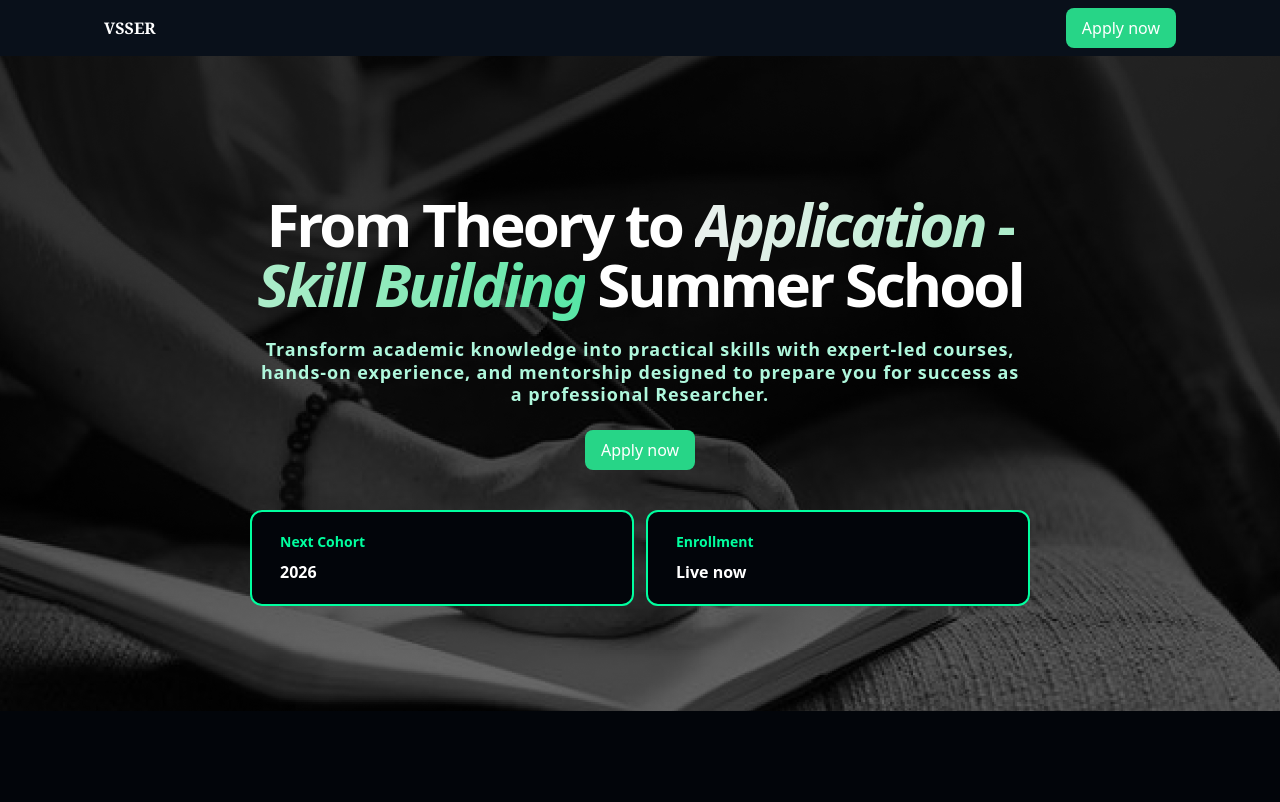
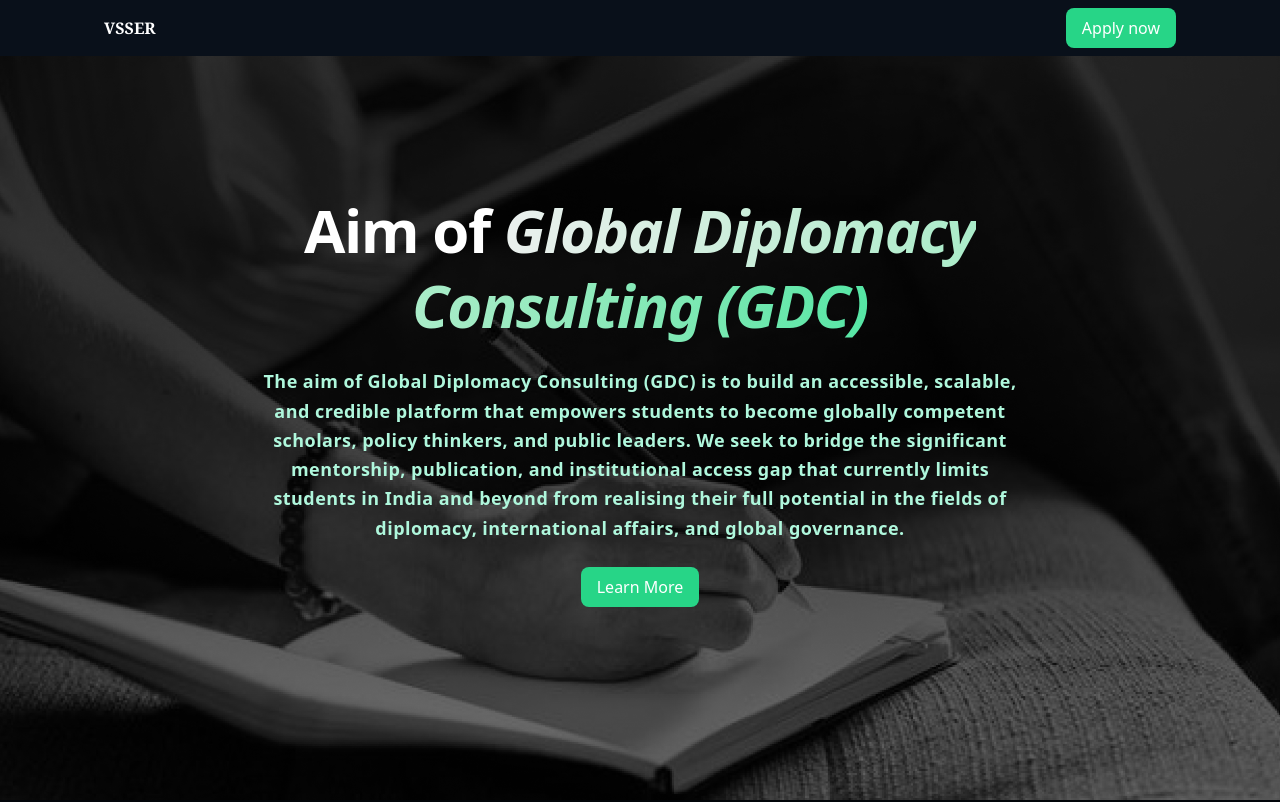
Before and after one commit to Mayank-Pandey-Ji/GDC-Website, a React (Vite) app: page / in a window 1280 px wide. Shown: the top 802 px of the page. Built offline with nearby package versions, Linux system fonts and the light colour scheme.

Commit message:
Update HeroPage.jsx

```diff
--- a/src/pages/HeroPage.jsx
+++ b/src/pages/HeroPage.jsx
@@ -1,59 +1,60 @@
-// /pages/HeroPage.jsx
 import { useNavigate } from "react-router-dom"
+import { motion } from "framer-motion"
 
 const HeroPage = () => {
   const navigate = useNavigate()
   const goToAbout = () => {
     navigate('/about');
   };
+
   return (
     <section id="hero">
-      <div className="w-full relative h-[100vh] z-10 bg-[#02050a]">
-        <img
+      <div className="w-full relative h-[100vh] z-10 bg-[#02050a] overflow-hidden">
+        <motion.img
+          initial={{ scale: 1.1 }}
+          animate={{ scale: 1 }}
+          transition={{ duration: 1.5, ease: "easeOut" }}
           src="/hero_bg.png"
-          alt="Hero Background"
-          className="absolute top-0 left-0 w-full h-full sm:h-auto sm:relative sm:object-none object-cover object-center -z-10"
+          alt="Background"
+          className="absolute top-0 left-0 w-full h-full object-cover object-center -z-10"
         />
 
-        <div className="absolute top-0 left-0 right-0 h-full flex flex-col items-center justify-center px-6 sm:px-10 text-center">
-          <h1 className="text-4xl sm:text-5xl md:text-6xl font-semibold leading-tighter tracking-tighter text-white max-w-3xl">
-            From Theory to {" "}
-            <span className="bg-gradient-to-r from-[#ebf0ee] to-[#55e6a5] bg-clip-text text-transparent italic">
-             Application - Skill Building
-            </span>{" "}
-            Summer School
-          </h1>
-          <h2 className="text-[#aff7dc] font-semibold py-6 tracking-wider leading-tight max-w-3xl text-base sm:text-lg">
-            Transform academic knowledge into practical skills with expert-led
-            courses, hands-on experience, and mentorship designed to prepare you
-            for success as a professional Researcher.
-          </h2>
-          <div className="flex flex-col sm:flex-row gap-4 items-center text-white">
-            <button onClick={goToAbout} className="bg-[#27d587] hover:bg-[#f0f2f1] hover:text-[#5fc094] rounded-lg py-2 px-4 transition-all duration-300 hover:cursor-pointer">
-            Apply now
-          </button>
-            {/* <span className="text-sm sm:text-base font-semibold px-6 w-xs text-center">
-              🟢 C5 is ongoing. Enrollment for C6 is live.
-            </span> */}
-          </div>
-          <div className="flex flex-col sm:flex-row gap-3 pt-10 ">
-            <div className="w-sm rounded-xl border-2 border-[#00ff9f] bg-[#02050a] flex flex-col px-7 py-5 items-baseline justify-center gap-y-2">
-              <span className="text-[#00ff9f] text-sm font-bold">
-                Next Cohort
-              </span>
-              <span className="text-white font-bold">2026</span>
-            </div>
-            <div className="w-sm rounded-xl border-2 border-[#00ff9f] bg-[#02050a] flex flex-col px-7 py-5 items-baseline justify-center gap-y-2">
-              <span className="text-[#00ff9f] text-sm font-bold">
-                Enrollment
-              </span>
-              <span className="text-white font-bold">Live now</span>
-            </div>
-          </div>
-        </div>
+        <motion.div
+          initial={{ opacity: 0, y: 50 }}
+          animate={{ opacity: 1, y: 0 }}
+          transition={{ duration: 1 }}
+          className="absolute inset-0 flex flex-col items-center justify-center px-6 sm:px-10 text-center"
+        >
+          <motion.h1
+            initial={{ opacity: 0, y: -30 }}
+            animate={{ opacity: 1, y: 0 }}
+            transition={{ delay: 0.4, duration: 0.8 }}
+            className="text-4xl sm:text-5xl md:text-6xl font-semibold leading-tight tracking-tight text-white max-w-3xl"
+          >
+            Aim of <span className="bg-gradient-to-r from-[#ebf0ee] to-[#55e6a5] bg-clip-text text-transparent italic">Global Diplomacy Consulting (GDC)</span>
+          </motion.h1>
+          <motion.h2
+            initial={{ opacity: 0, y: 20 }}
+            animate={{ opacity: 1, y: 0 }}
+            transition={{ delay: 0.6, duration: 0.8 }}
+            className="text-[#aff7dc] font-semibold py-6 tracking-wide leading-relaxed max-w-3xl text-base sm:text-lg"
+          >
+            The aim of Global Diplomacy Consulting (GDC) is to build an accessible, scalable, and credible platform that empowers students to become globally competent scholars, policy thinkers, and public leaders. We seek to bridge the significant mentorship, publication, and institutional access gap that currently limits students in India and beyond from realising their full potential in the fields of diplomacy, international affairs, and global governance.
+          </motion.h2>
+          <motion.div
+            initial={{ opacity: 0 }}
+            animate={{ opacity: 1 }}
+            transition={{ delay: 0.8, duration: 0.5 }}
+            className="flex flex-col sm:flex-row gap-4 items-center text-white"
+          >
+            <button onClick={goToAbout} className="bg-[#27d587] hover:bg-[#f0f2f1] hover:text-[#5fc094] rounded-lg py-2 px-4 transition-all duration-300">
+              Learn More
+            </button>
+          </motion.div>
+        </motion.div>
       </div>
     </section>
   )
 }
 
-export default HeroPage
+export default HeroPage;
```
